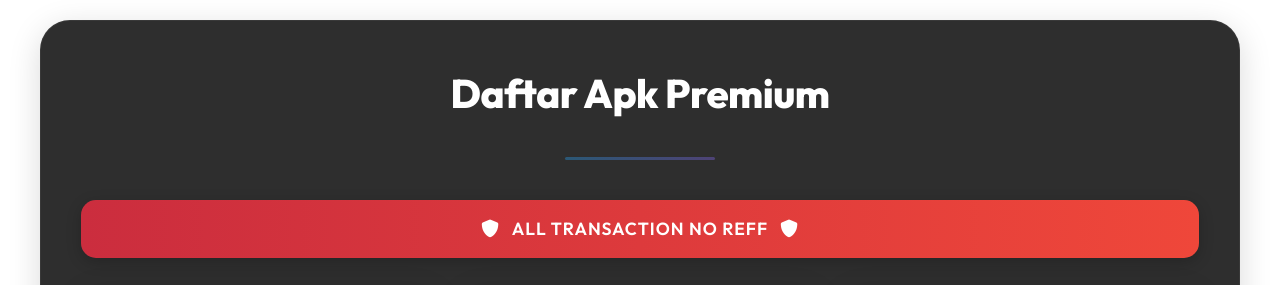
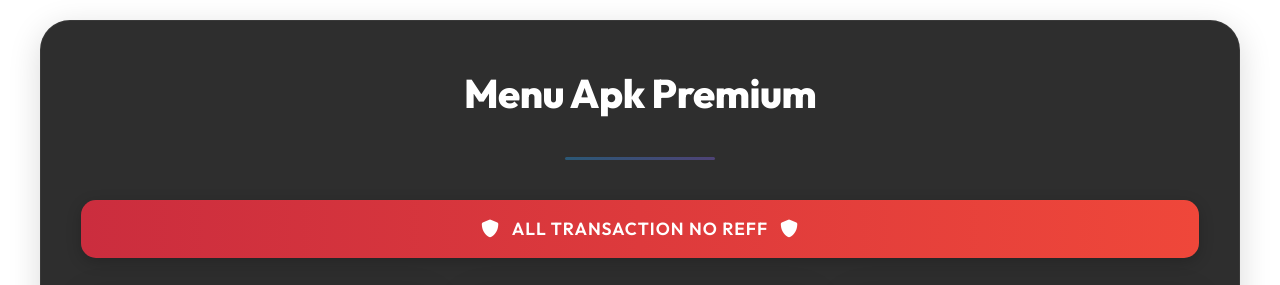
Before and after one commit to limzyyofficial/apk-premium, a plain HTML site: page index.html in a window 1280 px wide. Shown: the top 285 px of the page. Drawn offline with Linux system fonts and the light colour scheme.

Commit message:
Update index.html

```diff
--- a/index.html
+++ b/index.html
@@ -3,7 +3,7 @@
 <head>
     <meta charset="UTF-8">
     <meta name="viewport" content="width=device-width, initial-scale=1.0">
-    <title>Daftar Apk Premium</title>
+    <title>Menu Apk Premium</title>
 
     <!-- SEO Meta Tags -->
     <meta name="description" content="Premium Payment Gateway for secure transactions - Will Official ">
@@ -24,7 +24,7 @@
 <body>
     <div class="container">
         <div class="header">
-            <h1>Daftar Apk Premium</h1>
+            <h1>Menu Apk Premium</h1>
         </div>
 
         <div class="warning">
```
